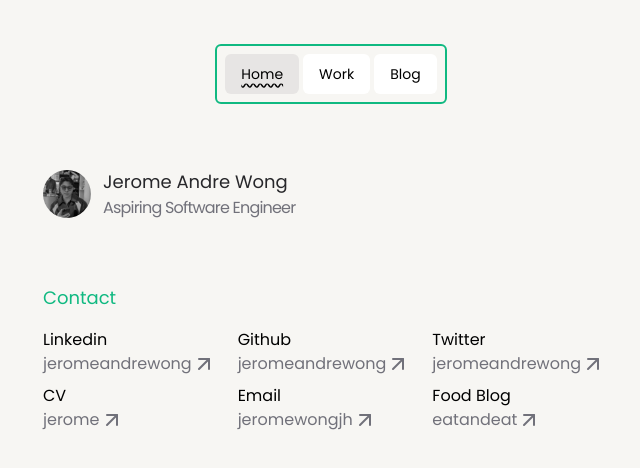
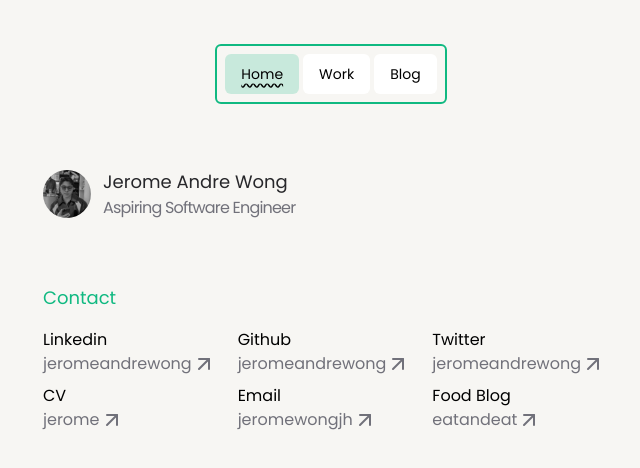
Before and after one commit to jeromeandrewong/www, a Next.js app: page / in a window 1280 px wide. Shown: the top 468 px of the page, without its empty margins (309-949 px from the left). Built offline with nearby package versions, Linux system fonts and the light colour scheme.

Commit message:
style: nav hover state

```diff
--- a/components/nav.tsx
+++ b/components/nav.tsx
@@ -41,7 +41,7 @@ export default function Nav() {
                                         className={cn(
                                             navigationMenuTriggerStyle(),
                                             item.href === `/${segment}`
-                                                ? "bg-stone-200  underline decoration-wavy underline-offset-4 dark:bg-zinc-800"
+                                                ? "bg-secondary/20  underline decoration-wavy underline-offset-4 dark:bg-secondary/30"
                                                 : "",
                                         )}
                                     >
--- a/components/ui/navigation-menu.tsx
+++ b/components/ui/navigation-menu.tsx
@@ -40,7 +40,7 @@ NavigationMenuList.displayName = NavigationMenuPrimitive.List.displayName;
 const NavigationMenuItem = NavigationMenuPrimitive.Item;
 
 const navigationMenuTriggerStyle = cva(
-    "group inline-flex h-10 w-max items-center justify-center rounded-md bg-white px-4 py-2 text-sm font-medium transition-colors hover:bg-stone-200 hover:text-zinc-900 focus:bg-zinc-100 focus:text-zinc-900 focus:outline-none disabled:pointer-events-none disabled:opacity-50 data-[active]:bg-zinc-100/50 data-[state=open]:bg-zinc-100/50 dark:bg-zinc-950 dark:hover:bg-zinc-800 dark:hover:text-zinc-50 dark:focus:bg-zinc-800 dark:focus:text-zinc-50 dark:data-[active]:bg-zinc-800/50 dark:data-[state=open]:bg-zinc-800/50",
+    "group inline-flex h-10 w-max items-center justify-center rounded-md bg-white px-4 py-2 text-sm font-medium transition-colors hover:bg-secondary/20 hover:text-zinc-900 focus:bg-zinc-100 focus:text-zinc-900 focus:outline-none disabled:pointer-events-none disabled:opacity-50 data-[active]:bg-zinc-100/50 data-[state=open]:bg-zinc-100/50 dark:bg-zinc-950 dark:hover:bg-secondary/30 dark:hover:text-zinc-50 dark:focus:bg-zinc-800 dark:focus:text-zinc-50 dark:data-[active]:bg-zinc-800/50 dark:data-[state=open]:bg-zinc-800/50",
 );
 
 const NavigationMenuLink = NavigationMenuPrimitive.Link;
```
